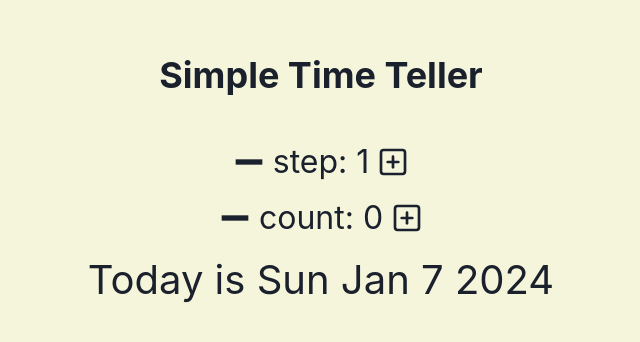
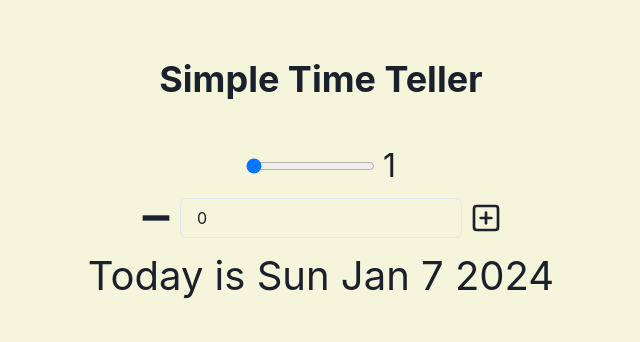
Before and after one commit to EliasTM1/reactDateCalculator, a React (Vite) app: page / in a window 1280 px wide. Shown: the part 218-560 px from the top of the page, without its empty margins (319-959 px from the left). Built offline with nearby package versions, Linux system fonts and the light colour scheme.

Commit message:
Update on inputs

```diff
--- a/src/App.tsx
+++ b/src/App.tsx
@@ -1,5 +1,5 @@
 import { MinusIcon, PlusSquareIcon } from "@chakra-ui/icons";
-import { VStack, Text, HStack, Heading } from "@chakra-ui/react";
+import { VStack, Text, HStack, Heading, Input } from "@chakra-ui/react";
 import { useState } from "react";
 import { shortMonths, humanDays } from "./assets/dates";
 
@@ -9,16 +9,17 @@ import { shortMonths, humanDays } from "./assets/dates";
 function App() {
 	const [step, setStep] = useState(1);
 	const [count, setCount] = useState(0);
+	const [slider, setSlider] = useState("1");
+
 	const currentDate = new Date();
 	currentDate.setDate(currentDate.getDate() + count);
 
 	// * stepSize functions
-	function stepSizePlus() {
-		setStep((currentState) => currentState + 1);
-	}
-
-	function stepSizeMinus() {
-		setStep((currentState) => currentState - 1);
+	function handleSlide(e: any) {
+		e.preventDefault();
+		const currentValue = e.target.value;
+		setSlider(currentValue);
+		setStep(() => Number(currentValue));
 	}
 
 	// * Counter functions
@@ -28,6 +29,12 @@ function App() {
 
 	function counterPlus() {
 		setCount((previousValue) => previousValue + step);
+	}
+
+	function handleUserInput(e: any) {
+		e.preventDefault();
+		console.log(e.target.value, "TETBOS");
+		setCount(Number(e.target.value));
 	}
 
 	return (
@@ -40,21 +47,33 @@ function App() {
 			<Heading mb='2rem'>Simple Time Teller</Heading>
 			<HStack>
 				{/* * Step size */}
-				<MinusIcon onClick={stepSizeMinus} cursor='pointer' boxSize={8} />
-				<Text fontSize='2rem'>step: {step}</Text>
-				<PlusSquareIcon onClick={stepSizePlus} cursor='pointer' boxSize={8} />
+				<input
+					type='range'
+					onChange={(e) => handleSlide(e)}
+					value={slider}
+					min={1}
+				/>
+				<Text fontSize='2rem'>{step}</Text>
 				{/* * Step size finish */}
 			</HStack>
 			<HStack>
 				{/*  * Date modifier */}
 				<MinusIcon onClick={decrementDate} cursor='pointer' boxSize={8} />
-				<Text fontSize='2rem'>count: {count}</Text>
+				<Input type='number' value={count} onChange={(e) => handleUserInput(e)} />
 				<PlusSquareIcon onClick={counterPlus} cursor='pointer' boxSize={8} />
 				{/*  * Date modifier */}
 			</HStack>
 			{/* * OUTPUT */}
 			<Text fontSize='2.5rem'>
-				{count !== 0 ? count : ""} {count === 0 ? `Today is` : count > 0 ? "days from today is" : "days ago"} {`${humanDays[currentDate.getDay()]} ${shortMonths[currentDate.getMonth()]} ${currentDate.getDate()} ${currentDate.getFullYear()}`}
+				{count !== 0 ? count : ""}{" "}
+				{count === 0
+					? `Today is`
+					: count > 0
+					? "days from today is"
+					: "days ago"}{" "}
+				{`${humanDays[currentDate.getDay()]} ${
+					shortMonths[currentDate.getMonth()]
+				} ${currentDate.getDate()} ${currentDate.getFullYear()}`}
 			</Text>
 		</VStack>
 	);
```
